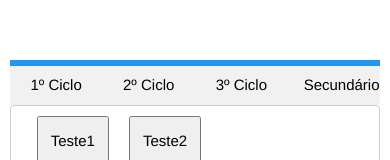
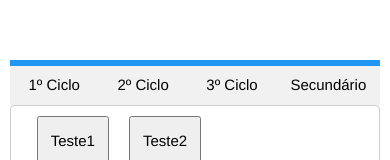
Before and after one commit to sebastiaoteixeira/deposito-itens-prova, a Vue app: page / in a window 390 px wide. Shown: the top 160 px of the page. Built offline with nearby package versions, Linux system fonts and the light colour scheme.

Commit message:
School Blocks Buttons size adjusted

```diff
--- a/src/components/SchoolBlocksButtons.vue
+++ b/src/components/SchoolBlocksButtons.vue
@@ -1,6 +1,6 @@
 <template>
   <div class="w3-bar w3-block">
-    <button v-for="(tab, index) in SchoolBlocks" :key="tab" class="w3-btn w3-topbar w3-border-blue w3-bar-item" :class="IsSelected(index)" @click="set_block(index)">
+    <button v-for="(tab, index) in SchoolBlocks" :key="tab" class="w3-btn w3-topbar w3-border-blue w3-bar-item" :class="ButtonStyles(index)" @click="SetBlock(index)">
       {{ tab }}
     </button>
   </div>
@@ -17,24 +17,34 @@ export default {
     };
   },
   methods: {
-    set_block(id) {
-      this.block = id;
-      this.$emit('block-changed', id);
+    SetBlock(BlockId) {
+      this.block = BlockId;
+      this.$emit('block-changed', BlockId);
     },
 
-    IsSelected(btn) {
-      if (btn == this.block) {
-        return "w3-blue  w3-animate-bottom";
-      } else {
-       return "w3-light-grey w3-hover-light-blue";
-      }
+    ButtonStyles(btn) {
+      let classes = ""
+      classes += btn == this.block ? "w3-blue  w3-animate-bottom " : "w3-light-grey w3-hover-light-blue ";
+      classes += (btn == 3 ? "long-button" : "short-button")
+      return classes
     }
   }
 };
 </script>
 
 <style scoped>
-  button {
-    width: 25% !important;
+  .long-button {
+    width: 28% !important;
   }
+
+  .short-button {
+    width: 24% !important;
+  }
+
+  @media only screen and (max-width: 768px) {
+    button {
+      padding-inline: 10px !important;
+    }
+  }
+
 </style>
```
